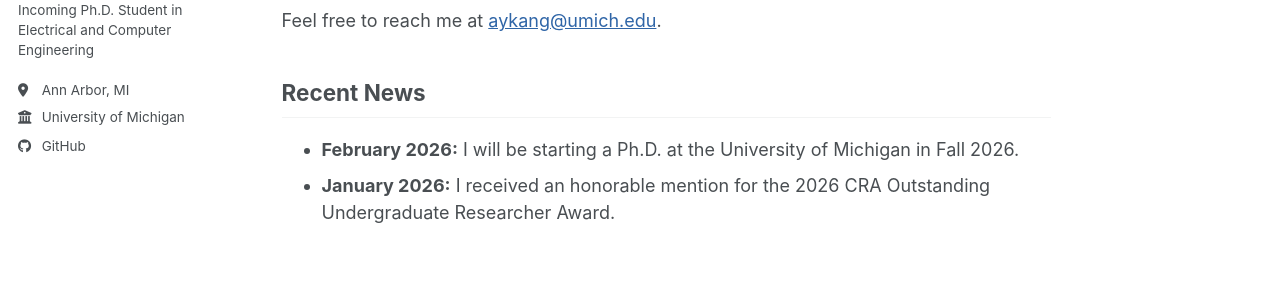
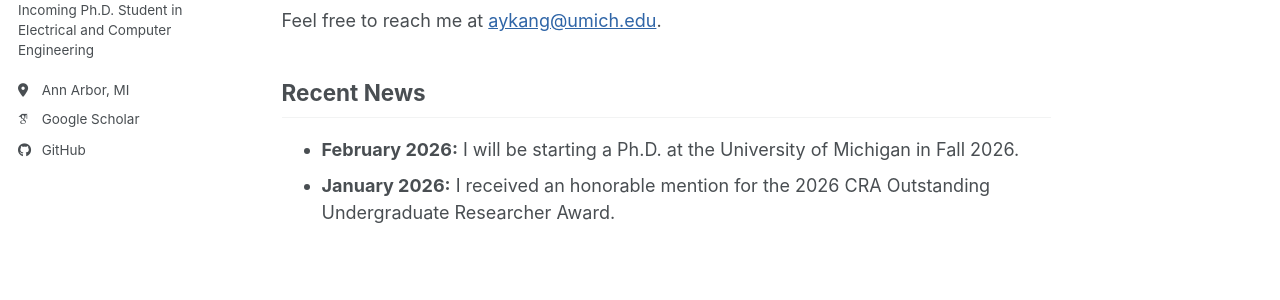
Before and after one commit to andrew-kang/andrew-kang.github.io, a Jekyll site: the page built from _pages/about.md, in a window 1280 px wide. Shown: the part 318-618 px from the top of the page. Built offline with Jekyll 4.4.1, drawn with Linux system fonts in a browser that asks for light colours; some web fonts are replaced; a script bundle is joined from its source files by our own code; library files that are not in the unit come from our copies.

Commit message:
feat: add Google Scholar account

```diff
--- a/_config.yml
+++ b/_config.yml
@@ -27,7 +27,7 @@
   name             : "Andrew Kang"
   pronouns         : # example: "she/her"
   bio              : "Incoming Ph.D. Student in Electrical and Computer Engineering"
-  employer         : "University of Michigan"
+  employer         : # "University of Michigan"
   location         : "Ann Arbor, MI"
   uri              : # URL
   email            : # "ayk36@cornell.edu"
@@ -35,7 +35,7 @@
   # Academic websites
   academia         : # URL
   arxiv            : # URL - Update with the correct link to your profile
-  googlescholar    : # "https://scholar.google.com/citations?user=PS_CX0AAAAAJ"
+  googlescholar    : "https://scholar.google.com/citations?user=EjcvUE0AAAAJ&hl"
   inspire-hep      : # URL
   impactstory      : # URL
   orcid            : # "https://orcid.org/yourorcidurl"
```
